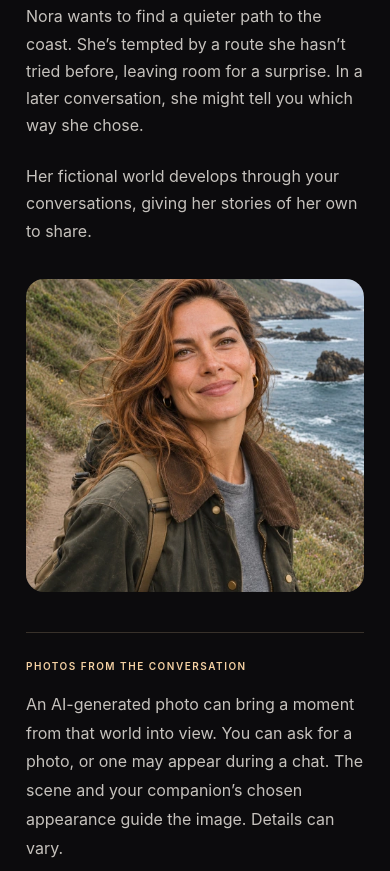
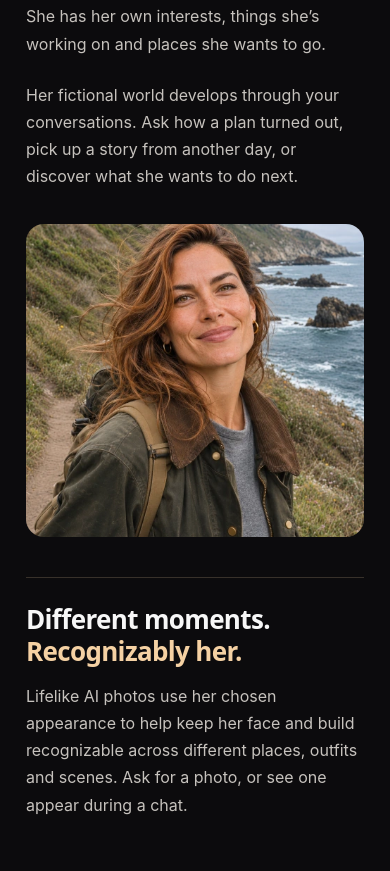
Before and after one commit to Midoris/oddly-alike, a plain HTML site: page index.html in a window 390 px wide. Shown: the part 2213-3084 px from the top of the page. Drawn offline with Linux system fonts and the light colour scheme.

Commit message:
Show her developing world and recognizable appearance in photos

```diff
--- a/index.html
+++ b/index.html
@@ -80,8 +80,8 @@
                 <h2 id="world-title">A world<br>of <em>her own.</em></h2>
               </div>
               <div class="world-story prose">
-                <p>Nora wants to find a quieter path to the coast. She’s tempted by a route she hasn’t tried before, leaving room for a surprise. In a later conversation, she might tell you which way she chose.</p>
-                <p>Her fictional world develops through your conversations, giving her stories of her own to share.</p>
+                <p>She has her own interests, things she’s working on and places she wants to go.</p>
+                <p>Her fictional world develops through your conversations. Ask how a plan turned out, pick up a story from another day, or discover what she wants to do next.</p>
               </div>
             </div>
             <figure class="world-figure">
@@ -91,8 +91,8 @@
             </figure>
           </div>
           <div class="world-photo-note">
-            <p class="eyebrow">Photos from the conversation</p>
-            <p>An AI-generated photo can bring a moment from that world into view. You can ask for a photo, or one may appear during a chat. The scene and your companion’s chosen appearance guide the image. Details can vary.</p>
+            <h3>Different moments. <span>Recognizably her.</span></h3>
+            <p>Lifelike AI photos use her chosen appearance to help keep her face and build recognizable across different places, outfits and scenes. Ask for a photo, or see one appear during a chat.</p>
           </div>
         </div>
       </section>
--- a/styles.css
+++ b/styles.css
@@ -122,8 +122,9 @@ section[id]:focus, main:focus { outline: none; }
 .world-image img { width: 100%; height: 100%; object-fit: cover; object-position: 48% center; }
 .world-figure figcaption { color: var(--on-dark); font-size: 11px; }
 .world-photo-note { display: grid; grid-template-columns: 1fr 1.3fr; column-gap: clamp(70px, 10vw, 145px); margin-top: 71px; padding-top: 30px; border-top: 1px solid #f9ecda24; }
-.world-photo-note .eyebrow { max-width: 170px; margin: 0; padding-top: 5px; }
-.world-photo-note > p:last-child { color: var(--on-dark); font-size: 13px; line-height: 1.8; }
+.world-photo-note h3 { margin: 0; font: 600 clamp(24px, 2.35vw, 32px)/1.2 var(--display); letter-spacing: -.025em; }
+.world-photo-note h3 span { display: block; color: var(--blush); }
+.world-photo-note > p { max-width: 600px; color: var(--on-dark); font-size: 16px; line-height: 1.7; }
 .memory { padding-block: clamp(94px, 10vw, 150px); }
 .memory-layout { max-width: 760px; text-align: center; }
 .memory .eyebrow { margin-bottom: 24px; }
@@ -221,8 +222,8 @@ section[id]:focus, main:focus { outline: none; }
   .world-image { aspect-ratio: 1.08; border-radius: 18px; }
   .world-story { max-width: 540px; margin-top: 29px; font-size: 16px; }
   .world-photo-note { grid-template-columns: 1fr; gap: 16px; margin-top: 40px; padding-top: 26px; }
-  .world-photo-note .eyebrow { max-width: none; padding: 0; }
-  .world-photo-note > p:last-child { max-width: 520px; font-size: 16px; }
+  .world-photo-note h3 { font-size: 26px; }
+  .world-photo-note > p { max-width: 520px; }
   .memory { padding-block: 85px; }
   .memory h2 { font-size: clamp(63px, 11vw, 85px); }
   .memory-moment { max-width: 480px; margin-top: 25px; font-size: 26px; }
```
